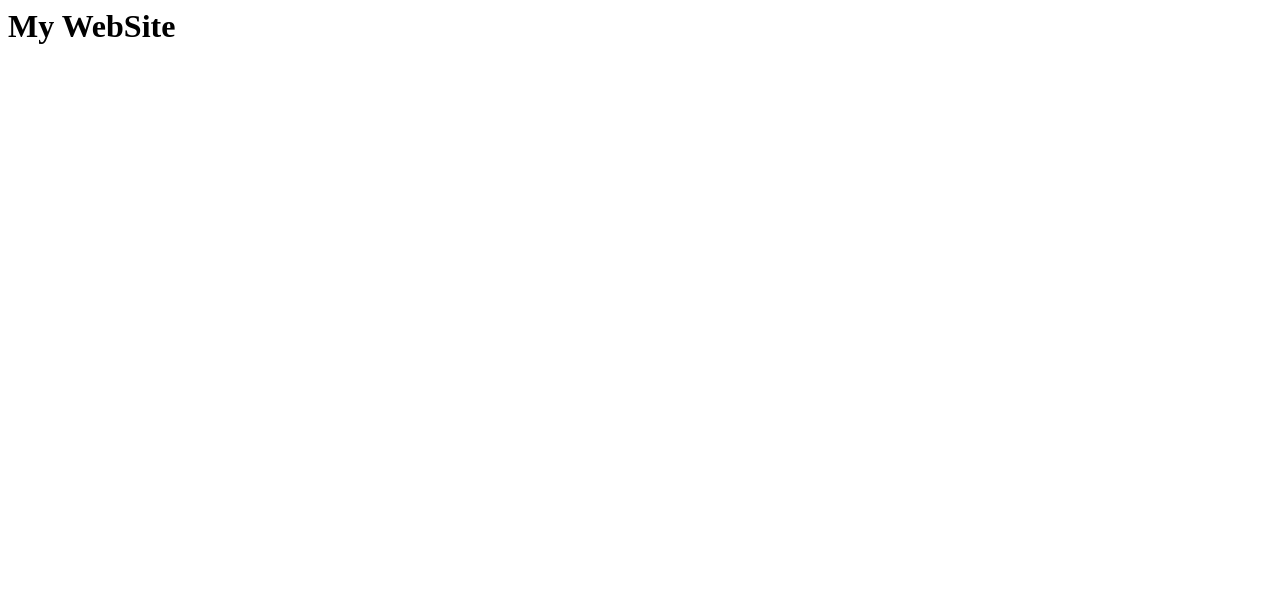
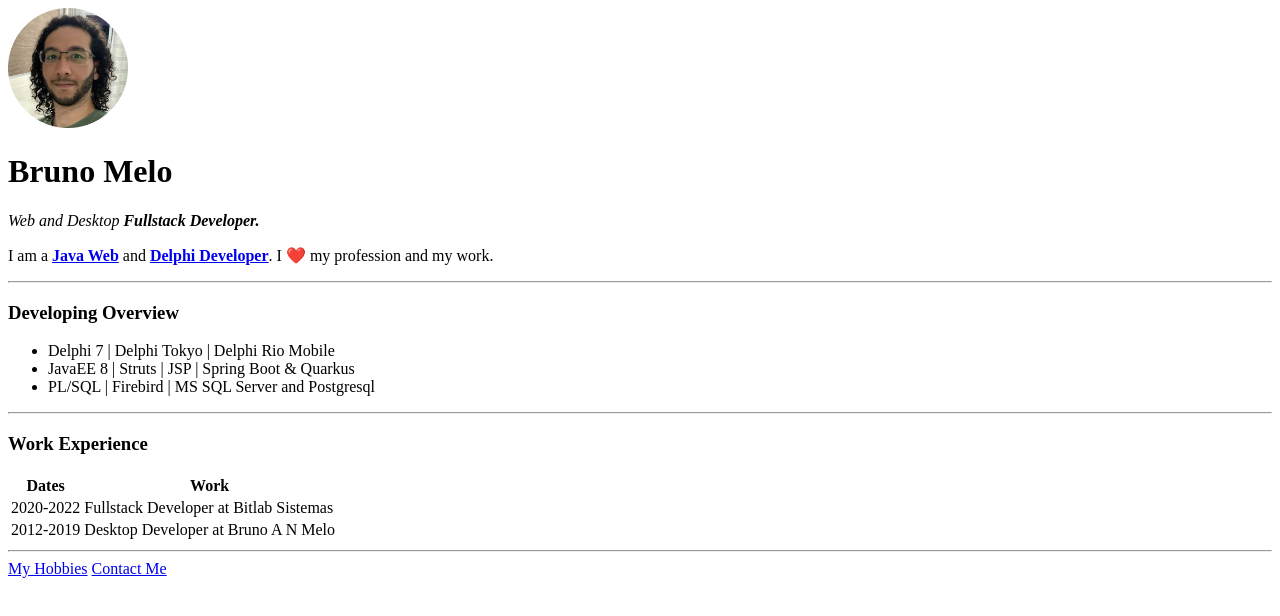
Before and after one commit to brunoxalexandre/website, a plain HTML site: page index.html in a window 1280 px wide. Drawn offline with Linux system fonts and the light colour scheme.

Commit message:
First pages and initial job

```diff
--- a/index.html
+++ b/index.html
@@ -1 +1,53 @@
-<h1>My WebSite</h1>
+<!DOCTYPE html>
+<html lang="en">
+<head>
+    <meta charset="UTF-8">
+    <meta name="viewport" content="width=device-width, initial-scale=1.0">
+    <title>🖥️ Bruno Melo</title>
+</head>
+<body>
+    <img src="img/bruno_melo-modified.png" alt="bruno profile picture" height="120">
+    <h1>Bruno Melo</h1>
+    <p> <!-- Newtext  paragraph -->
+        <em>Web and Desktop <strong>Fullstack Developer.</strong></em>
+    </p>
+    <p>
+        I am a <a href="https://www.oracle.com/java/technologies/java-ee-glance.html"><strong>Java Web</a></strong> and
+        <a href="https://www.embarcadero.com/products/delphi/starter"><strong>Delphi Developer</a></strong>.
+        I ❤️ my profession and my work.
+    </p>
+    <hr>
+
+    <h3>Developing Overview</h3>
+    <ul> <!-- Un-ordered list -->
+        <li>Delphi 7 | Delphi Tokyo | Delphi Rio Mobile</li>
+        <li>JavaEE 8 | Struts | JSP | Spring Boot & Quarkus</li>
+        <li>PL/SQL | Firebird | MS SQL Server and Postgresql</li>
+    </ul>
+
+    <hr>
+
+    <h3>Work Experience</h3>
+    <table>
+        <thead>
+            <tr>
+                <th>Dates</th>
+                <th>Work</th>
+            </tr>
+        </thead>
+        <tbody>
+            <tr>
+                <td>2020-2022</td>
+                <td>Fullstack Developer at Bitlab Sistemas</td>
+            </tr>
+            <tr>
+                <td>2012-2019</td>
+                <td>Desktop Developer at Bruno A N Melo</td>
+            </tr>
+        </tbody>
+    </table>
+    <hr>
+    <a href="hobbies.html">My Hobbies</a></tr>
+    <a href="contact-me.html">Contact Me</a>
+</body>
+</html>
```
Also changed, not shown: contact-me.html (added, +13 -0 lines), first_index.html (added, +20 -0 lines), hobbies.html (added, +15 -0 lines), img/bruno_melo-modified.png (added), img/bruno_melo.jpg (added).
